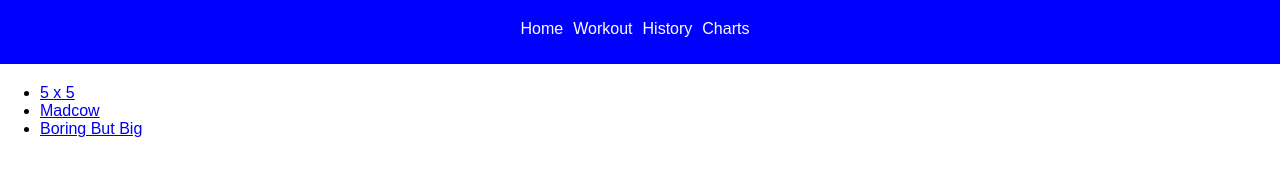
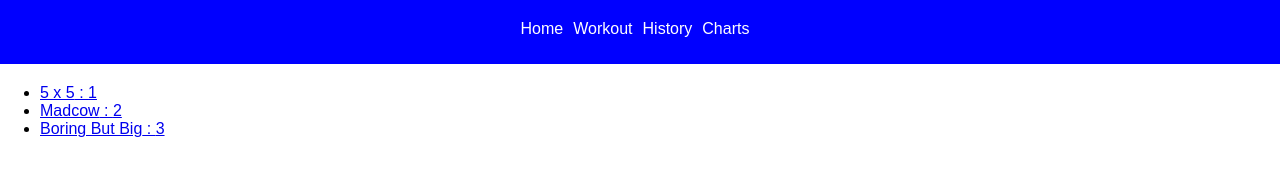
Before and after one commit to gewashington/workoutwebsite, a React (Create React App) app: page /workout in a window 1280 px wide. Shown: the top 187 px of the page. Built offline with nearby package versions, Linux system fonts and the light colour scheme.

Commit message:
added route to single routine

```diff
--- a/src/components/Exercise/ExerciseContainer.jsx
+++ b/src/components/Exercise/ExerciseContainer.jsx
@@ -24,12 +24,14 @@ export default class ExerciseContainer extends React.Component {
 
   renderViewWorkout = (props) => {
     const { id } = props.match.params;
-    const workout = workoutAPI.getOneWorkout(id);
+    const workout = workoutAPI.getOneWorkout(Number(id));
+    console.log('id:', id)
+    console.log('workout:', workout)
     if (!workout) {
       return <div>Could not find workout!</div>
     }
     else {
-      return <ViewWorkout />
+      return <ViewWorkout workout={workout} />
     }
   };
 
--- a/src/components/Exercise/ViewWorkOut.jsx
+++ b/src/components/Exercise/ViewWorkOut.jsx
@@ -13,9 +13,14 @@ export default class ViewWorkout extends React.Component {
 
 
   render() {
+    console.log(this.props)
+    const { workout } = this.props;
     return (
       <div>
-      Hello
+        <p>{workout.name}</p>
+        <p>{(Object.keys(workout.exercises).map(key =>
+        `${key} : ${workout.exercises[key]} `))}
+        </p>
       </div>
     );
   }
--- a/src/components/Exercise/WorkoutList.jsx
+++ b/src/components/Exercise/WorkoutList.jsx
@@ -13,7 +13,7 @@ const WorkoutList = ({ workouts }) => (
     {workouts.map(workout => (
       <li>
         <Link to={`/workout/${workout.id}`}>
-          {workout.name}
+          {workout.name} : {workout.id}
         </Link>
       </li>
     ))}
--- a/src/components/Exercise/workoutAPI.jsx
+++ b/src/components/Exercise/workoutAPI.jsx
@@ -5,7 +5,7 @@ const workouts = [{ id: 1, name: '5 x 5', exercises: { squats: 20, bench: 5 } },
 
 const getAllWorkouts = () => workouts;
 
-const getOneWorkout = id => workouts.find(workout => workout.id === id);
+const getOneWorkout = id => { return workouts.find(workout => workout.id === id) };
 
 export default {
   getAllWorkouts,
```
